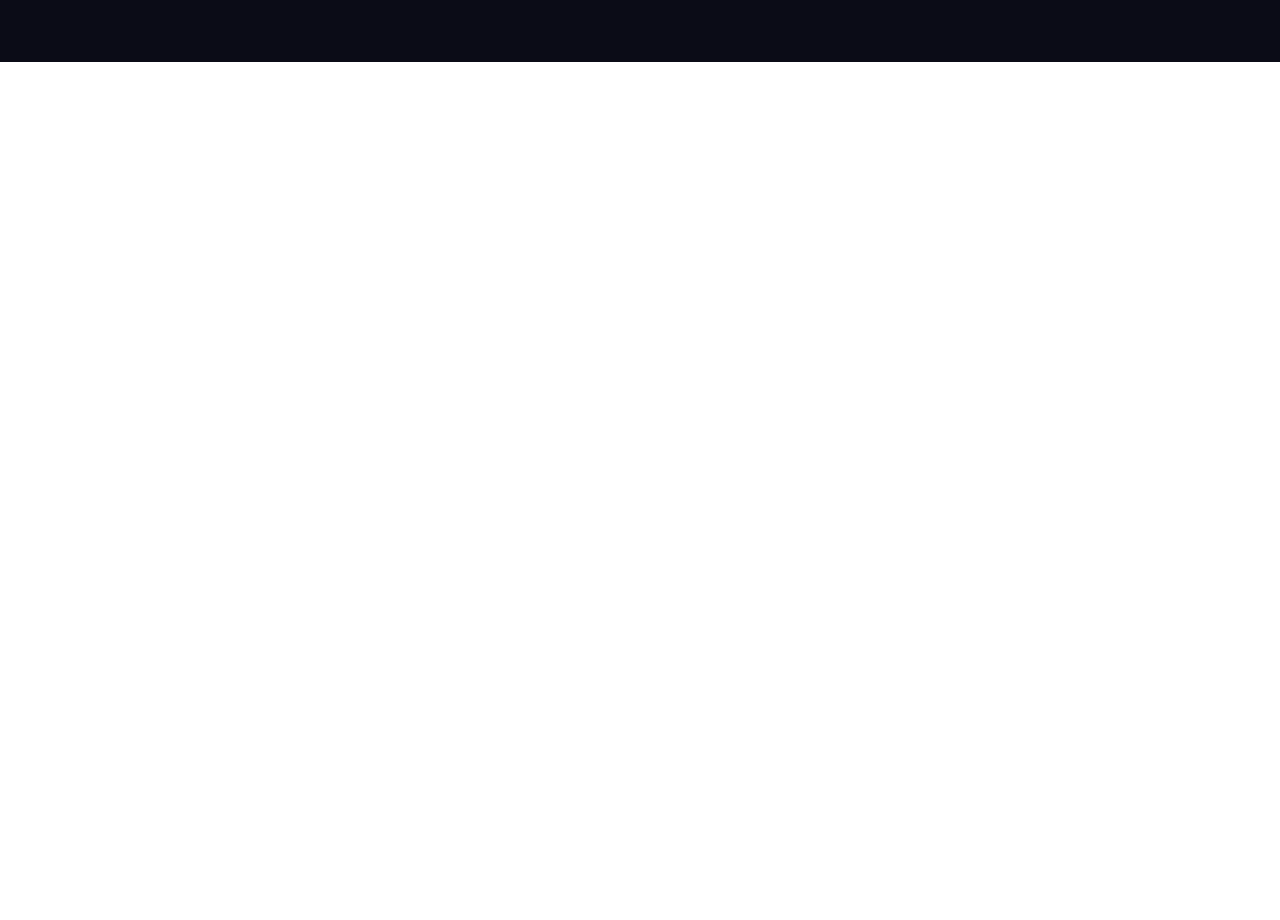
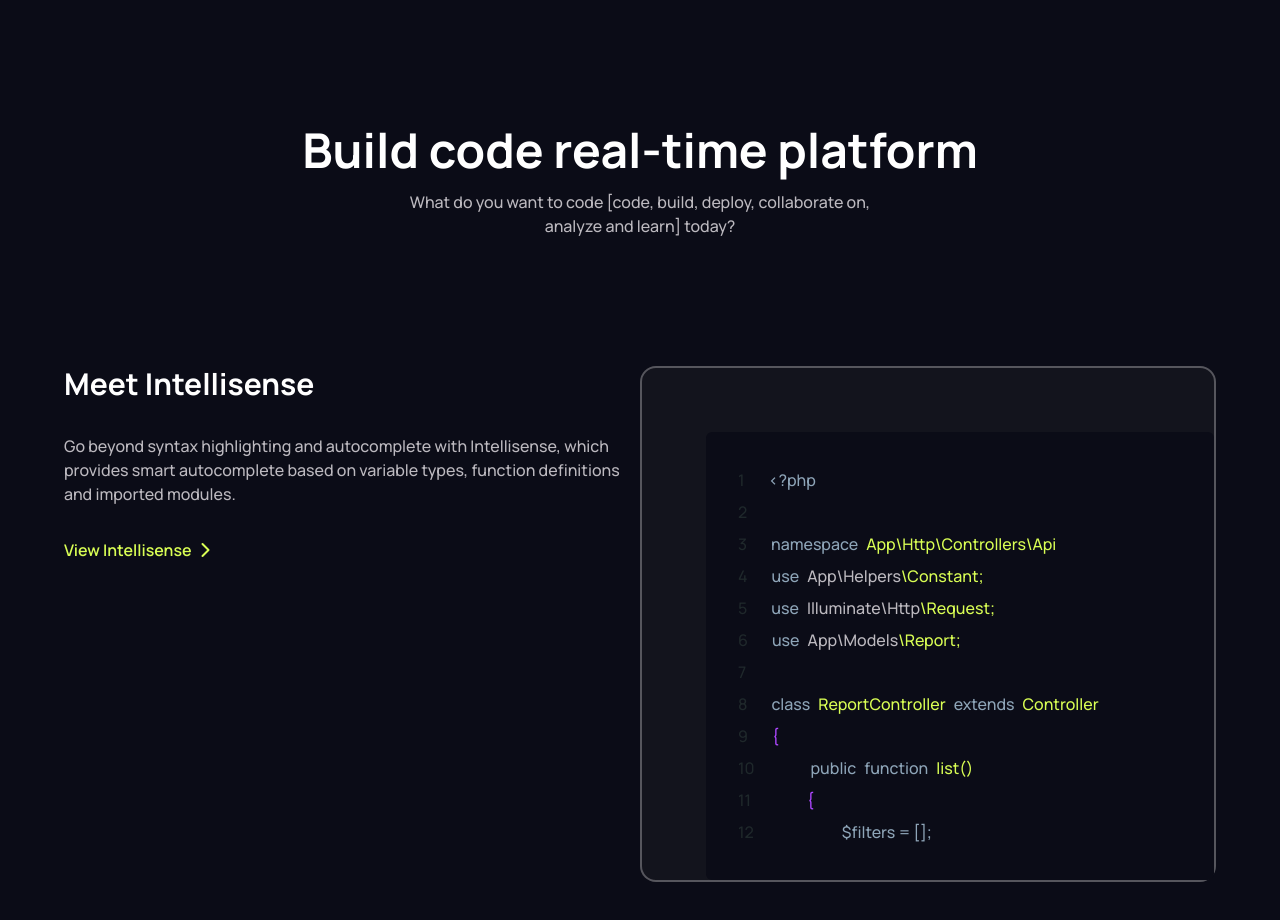
Before and after one commit to Hardy101/Ngwodink, a React (Vite) app: page / in a window 1280 px wide. Shown: the part 1362-2282 px from the top of the page. Before the commit the page ends 1424 px from the top, so only its background shows below. Built offline with nearby package versions, Linux system fonts and the light colour scheme.

Commit message:
Add Steps component to App: integrated Steps component into main layout for enhanced user guidance.

```diff
--- a/src/App.tsx
+++ b/src/App.tsx
@@ -2,12 +2,15 @@ import "./App.css";
 import Hero from "./components/hero";
 import NavBar from "./components/nav";
 import Features from "./components/features";
+import Steps from "./components/steps";
+
 function App() {
   return (
     <main>
       <NavBar />
       <Hero />
       <Features />
+      <Steps />
     </main>
   );
 }
--- /dev/null
+++ b/src/components/steps.tsx
@@ -0,0 +1,99 @@
+const Steps = () => {
+  return (
+    <section>
+      <div className="px-16 py-16 font-manrope bg-dark-secondary">
+        <div className="heading text-center">
+          <h2 className="text-white text-5xl font-manrope-bold">
+            Build code real-time platform
+          </h2>
+          <p className="w-2/5 text-light-primary font-manrope-medium mt-4 mx-auto">
+            What do you want to code [code, build, deploy, collaborate on,
+            analyze and learn] today?
+          </p>
+        </div>
+        <div className="processes mt-32">
+          {/* Meet Intellisense */}
+          <div className="process flex justify-between">
+            <div className="w-1/2 process-text grid gap-y-8 mb-auto">
+              <h3 className="text-white text-3xl font-manrope-bold">
+                Meet Intellisense
+              </h3>
+              <p className="text-light-primary font-manrope-medium">
+                Go beyond syntax highlighting and autocomplete with
+                Intellisense, which provides smart autocomplete based on
+                variable types, function definitions and imported modules.
+              </p>
+              <button className="text-green-primary mr-auto flex items-center gap-x-2 font-manrope-semi-bold">
+                <span>View Intellisense</span>
+                <i className="fa-solid fa-chevron-right"></i>
+              </button>
+            </div>
+            {/* <div className="rotate-90 w-full h-px bg-gradient-to-r from-transparent via-[#a8ff60] to-transparent opacity-70"></div> */}
+
+            <div className="w-1/2 process-code bg-dark-quaternary pt-16 pl-16 text-light-primary border-2 rounded-2xl border-light-primary/40">
+              <div className="code-editor bg-dark-secondary rounded-md p-8 ml-auto">
+                <p className="font-manrope-medium leading-8">
+                  <span className="text-dark-primary mr-6">1</span>
+                  <span className="text-dark-tertiary">{"<?php"}</span>
+                  <span className="block text-dark-primary">2</span>
+                  <span className="text-dark-primary mr-6">3</span>
+                  <span className="inline-block text-dark-tertiary mr-2">
+                    namespace
+                  </span>
+                  <span className="text-green-primary">
+                    App\Http\Controllers\Api
+                  </span>
+                  <br />
+                  <span className="text-dark-primary mr-6">4</span>
+                  <span className="text-dark-tertiary mr-2">use</span>
+                  <span>App\Helpers</span>
+                  <span className="text-green-primary">\Constant;</span>
+                  <br />
+                  <span className="text-dark-primary mr-6">5</span>
+                  <span className="text-dark-tertiary mr-2">use</span>
+                  <span>Illuminate\Http</span>
+                  <span className="text-green-primary">\Request;</span>
+                  <br />
+                  <span className="text-dark-primary mr-6">6</span>
+                  <span className="text-dark-tertiary mr-2">use</span>
+                  <span>App\Models</span>
+                  <span className="text-green-primary">\Report;</span>
+                  <span className="block text-dark-primary mr-6">7</span>
+                  <span className="text-dark-primary mr-6">8</span>
+                  <span className="inline-block text-dark-tertiary mr-2">
+                    class
+                  </span>
+                  <span className="mr-2 text-green-primary">
+                    ReportController
+                  </span>
+                  <span className="text-dark-tertiary mr-2">extends</span>
+                  <span className="text-green-primary">Controller</span>
+                  <br />
+                  <span className="text-dark-primary mr-6">9</span>
+                  <span className="text-purple-500">{"{"}</span>
+                  <br />
+                  <span className="text-dark-primary mr-6">10</span>
+                  <span className="inline-block text-dark-tertiary ml-8 mr-2">
+                    public
+                  </span>
+                  <span className="mr-2 text-dark-tertiary">function</span>
+                  <span className="text-green-primary">list()</span>
+                  <br />
+                  <span className="text-dark-primary mr-6">11</span>
+                  <span className="ml-8 text-purple-500">{"{"}</span>
+                  <br />
+                  <span className="text-dark-primary mr-6">12</span>
+                  <span className="inline-block text-dark-tertiary ml-16 mr-2">
+                    $filters = [];
+                  </span>
+                </p>
+              </div>
+            </div>
+          </div>
+        </div>
+      </div>
+    </section>
+  );
+};
+
+export default Steps;
```
